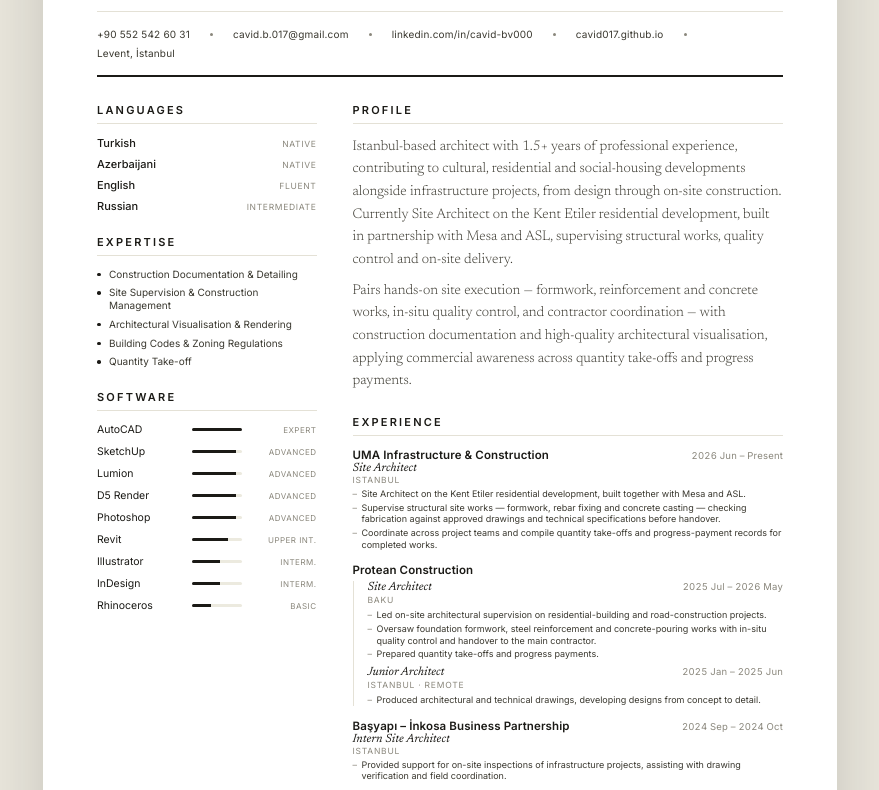
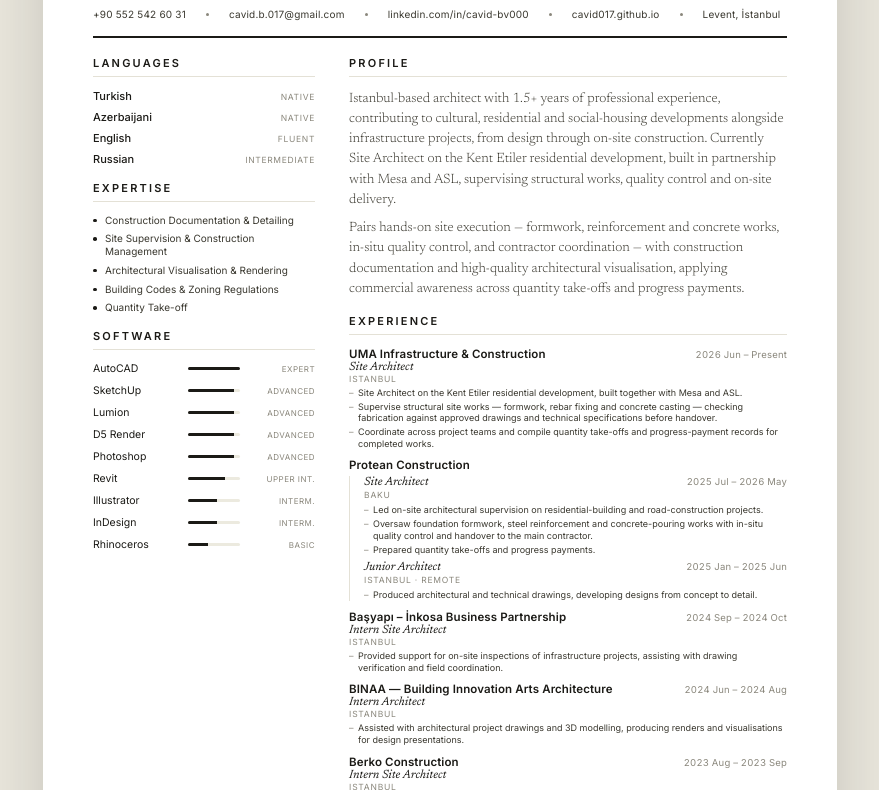
Before and after one commit to cavid017/cavid017.github.io, a plain HTML site: page cv-document.html in a window 1280 px wide. Shown: the part 217-1007 px from the top of the page, without its empty margins (200-1079 px from the left). Drawn offline with Linux system fonts and the light colour scheme.

Commit message:
Downloadable CV as one-page A4 portrait
Generate cv.pdf from cv-document.html (A4 portrait) instead of the
landscape cv.html; compress spacing and apply a light print zoom so all
content fits a single A4 page. Site display (cv.html) stays landscape.

```diff
--- a/cv-document.html
+++ b/cv-document.html
@@ -20,7 +20,7 @@
     -webkit-user-select:none;-ms-user-select:none;user-select:none}
   img{-webkit-user-drag:none;-webkit-user-select:none;user-select:none;pointer-events:none}
   .page{display:flex;justify-content:center;padding:34px 20px 44px}
-  .sheet{width:794px;min-height:1123px;background:var(--sheet);padding:50px 54px;
+  .sheet{width:794px;min-height:1123px;background:var(--sheet);padding:40px 50px;
     box-shadow:0 20px 60px rgba(27,26,22,.16);position:relative}
 
   /* header */
@@ -34,7 +34,7 @@
   .photo img{width:100%;height:100%;object-fit:cover;display:block;filter:grayscale(1) contrast(1.02)}
 
   /* contact bar */
-  .contact{display:flex;flex-wrap:wrap;gap:7px 20px;margin-top:26px;padding-top:16px;
+  .contact{display:flex;flex-wrap:wrap;gap:7px 20px;margin-top:18px;padding-top:14px;
     border-top:1px solid var(--line);font-size:10px;letter-spacing:.02em;color:var(--deep)}
   .contact a{color:var(--deep);text-decoration:none}
   .contact span{display:inline-flex;align-items:center;gap:20px}
@@ -44,8 +44,8 @@
   .divide{height:1.5px;background:var(--ink);margin-top:16px}
 
   /* columns */
-  .cols{display:grid;grid-template-columns:32% 1fr;gap:36px;margin-top:26px}
-  section{margin-bottom:22px}
+  .cols{display:grid;grid-template-columns:32% 1fr;gap:34px;margin-top:18px}
+  section{margin-bottom:15px}
   .h2{font-size:11px;letter-spacing:.2em;text-transform:uppercase;font-weight:600;color:var(--ink);
     margin-bottom:12px;padding-bottom:6px;border-bottom:1px solid var(--line)}
 
@@ -63,8 +63,8 @@
   .sk .lv{flex:0 0 66px;text-align:right;font-size:8px;letter-spacing:.06em;text-transform:uppercase;color:var(--taupe)}
 
   /* main */
-  .profile{font-family:var(--serif);font-weight:300;font-size:14px;line-height:1.62;color:var(--deep)}
-  .job{margin-bottom:13px}
+  .profile{font-family:var(--serif);font-weight:300;font-size:13.5px;line-height:1.5;color:var(--deep)}
+  .job{margin-bottom:9px}
   .job:last-child{margin-bottom:0}
   .r1{display:flex;justify-content:space-between;align-items:baseline;gap:14px}
   .org{font-weight:600;font-size:11.5px;letter-spacing:.01em}
@@ -82,7 +82,7 @@
   @media print{
     body{background:#fff}
     .page{padding:0}
-    .sheet{box-shadow:none;width:100%;min-height:auto}
+    .sheet{box-shadow:none;width:100%;min-height:auto;zoom:.88}
     @page{size:A4;margin:0}
   }
 </style>
```
Also changed, not shown: 1 other file.
